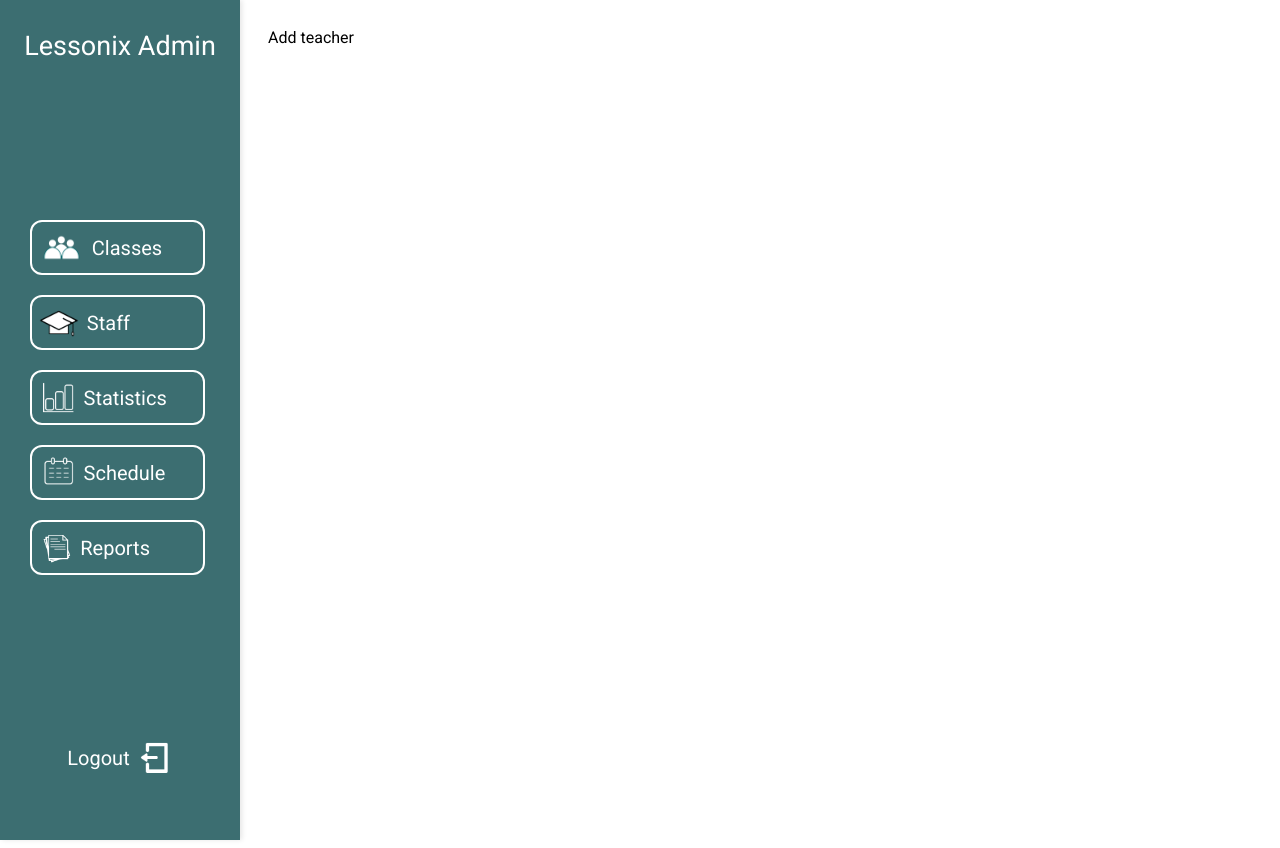
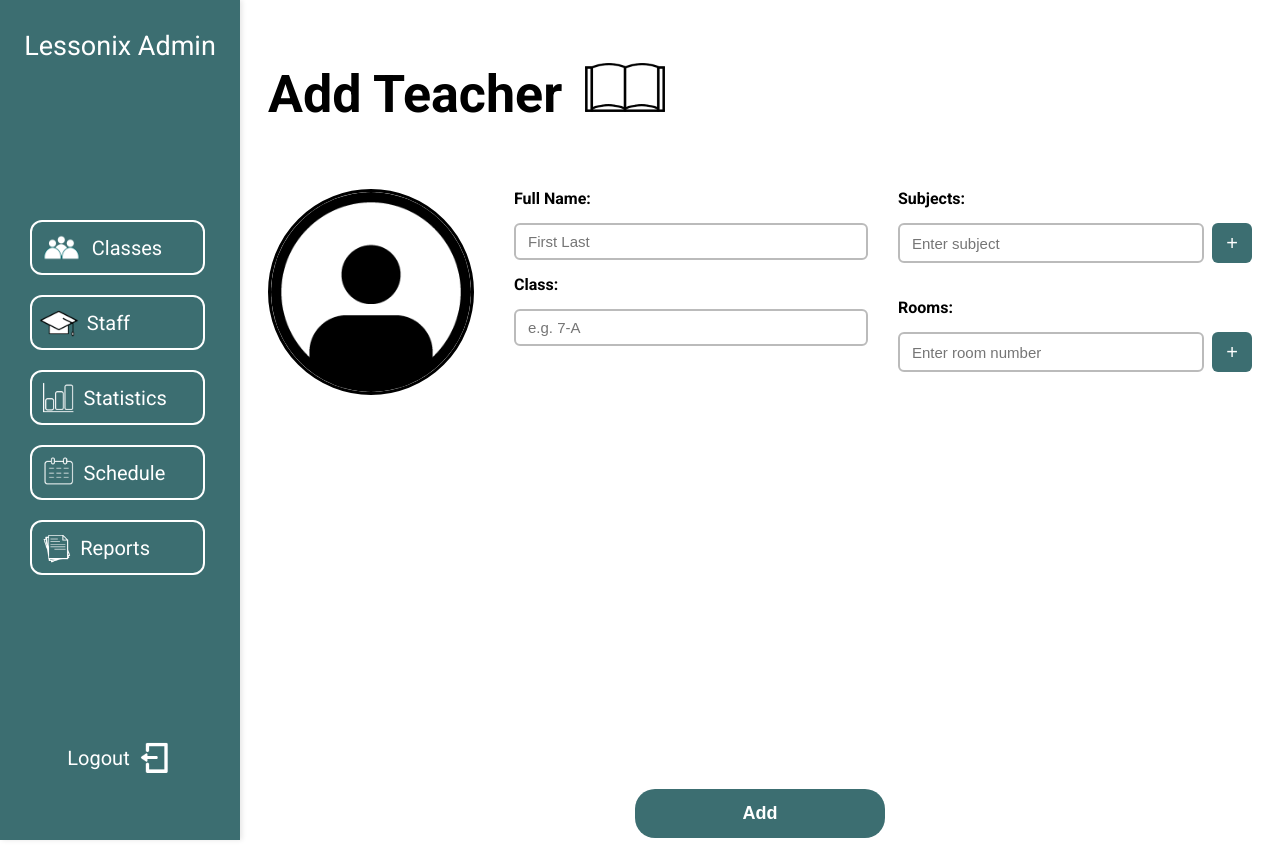
Before and after one commit to andrew-potapenko17/web-lessonixadmin, a Django app: template lessonixadmin/adminpanel/templates/adminpanel/addteacher.html in a window 1280 px wide. Run offline with Django 4.2, Linux system fonts and the light colour scheme; the template is opened without the code that fills it, so the values that code supplies are empty.

Commit message:
addteacher form base frontned

```diff
--- a/lessonixadmin/adminpanel/templates/adminpanel/addteacher.html
+++ b/lessonixadmin/adminpanel/templates/adminpanel/addteacher.html
@@ -3,21 +3,48 @@
 
 {% block content %}
 <div class="mainContent">
-    <div class="upper">
+    <div class="addteacher">
         <div class="title">
-            <span class="titlespan">Add teacher</span>
+            <h1>Add Teacher <img src="{% static 'img/book.png' %}" alt="Book"></h1>
         </div>
-    </div>
 
+        <div class="teacher-form">
+            <div class="avatar">
+                <img src="{% static 'img/avatar.png' %}" alt="Avatar">
+            </div>
 
+            <div class="inputs">
+                <div class="leftinputs">
+                    <label>Full Name:</label>
+                    <input type="text" id="teacherName" placeholder="First Last">
 
-    <div class="lower">
+                    <label>Class:</label>
+                    <input type="text" id="teacherClass" placeholder="e.g. 7-A">
+                </div>
+                <div class="rightinputs">
+                    <label>Subjects:</label>
+                    <div class="multi-input">
+                        <input type="text" id="subjectInput" placeholder="Enter subject">
+                        <button type="button" onclick="addSubject()">+</button>
+                    </div>
+                    <div id="subjectList" class="tag-list"></div>
 
+                    <label>Rooms:</label>
+                    <div class="multi-input">
+                        <input type="text" id="roomInput" placeholder="Enter room number">
+                        <button type="button" onclick="addRoom()">+</button>
+                    </div>
+                    <div id="roomList" class="tag-list"></div>
+                </div>
+            </div>
+        </div>
+
+        <div class="submit">
+            <button type="button" id="addTeacherBtn">Add</button>
+        </div>
     </div>
 </div>
 
-<link rel="stylesheet" type="text/css" href="{% static 'styles/addstaff.css' %}" />
-
-<script src="{% static 'js/staffPage.js' %}"></script>
-
+<link rel="stylesheet" type="text/css" href="{% static 'styles/addteacher.css' %}" />
+<script src="{% static 'js/addteacher.js' %}"></script>
 {% endblock content %}
--- /dev/null
+++ b/lessonixadmin/static/js/addteacher.js
@@ -0,0 +1,62 @@
+let subjects = [];
+let rooms = [];
+
+function addSubject() {
+    const input = document.getElementById("subjectInput");
+    const val = input.value.trim();
+
+    if (val && !subjects.includes(val)) {
+        subjects.push(val);
+        renderTags("subjectList", subjects, "subject");
+    }
+    input.value = "";
+}
+
+function addRoom() {
+    const input = document.getElementById("roomInput");
+    const val = input.value.trim();
+
+    if (val && !rooms.includes(val)) {
+        rooms.push(val);
+        renderTags("roomList", rooms, "room");
+    }
+    input.value = "";
+}
+
+function renderTags(containerId, arr, type) {
+    const container = document.getElementById(containerId);
+    container.innerHTML = "";
+    arr.forEach(item => {
+        const tag = document.createElement("div");
+        tag.className = "tag";
+        tag.textContent = item;
+
+        tag.onclick = () => removeTag(item, type);
+
+        container.appendChild(tag);
+    });
+}
+
+function removeTag(value, type) {
+    if (type === "subject") {
+        subjects = subjects.filter(s => s !== value);
+        renderTags("subjectList", subjects, "subject");
+    } else if (type === "room") {
+        rooms = rooms.filter(r => r !== value);
+        renderTags("roomList", rooms, "room");
+    }
+}
+
+document.getElementById("addTeacherBtn").addEventListener("click", () => {
+    const name = document.getElementById("teacherName").value.trim();
+    const clas = document.getElementById("teacherClass").value.trim();
+
+    console.log("Teacher:", {
+        name: name,
+        class: clas,
+        subjects: subjects,
+        rooms: rooms
+    });
+
+    // TODO: send via fetch() to Django backend
+});
--- /dev/null
+++ b/lessonixadmin/static/styles/addteacher.css
@@ -0,0 +1,114 @@
+.main-content {
+    display: flex;
+    display: column;
+}
+
+.addteacher .title {
+    font-size: 26px;
+    font-weight: bold;
+    display: flex;
+    align-items: center;
+}
+
+.title img {
+    margin-left: 10px;
+    width: 80px;
+    height: auto;
+}
+
+.addteacher .teacher-form {
+    margin-top: 30px;
+    display: flex;
+    height: 600px;
+    gap: 40px;
+    align-items: flex-start;
+}
+
+.addteacher .avatar img {
+    width: 200px;   /* bigger avatar */
+    height: 200px;
+    border-radius: 50%;
+    border: 3px solid #000;
+}
+
+.inputs {
+    display: flex;
+    gap: 30px;
+    flex: 1;
+}
+
+.inputs label {
+    font-weight: bold;
+}
+
+.inputs input {
+    border: 2px solid #bbb;
+    border-radius: 6px;
+    padding: 8px 12px;
+    font-size: 15px;
+    width: 100%;  /* make wider */
+    box-sizing: border-box;
+}
+
+.leftinputs, .rightinputs {
+    display: flex;
+    flex-direction: column;
+    gap: 15px;
+    flex: 1;
+}
+
+.multi-input {
+    display: flex;
+    gap: 8px;
+}
+
+.multi-input input {
+    flex: 1;
+}
+
+.multi-input button {
+    width: 40px;
+    height: 40px;
+    background: #3C6E71;
+    border: none;
+    border-radius: 6px;
+    color: white;
+    font-size: 20px;
+    cursor: pointer;
+}
+
+.tag-list {
+    display: flex;
+    flex-wrap: wrap;
+    gap: 10px;
+    margin-top: 5px;
+}
+
+.tag {
+    padding: 6px 14px;
+    background: #eee;
+    border: 1px solid #bbb;
+    border-radius: 20px;
+    font-size: 14px;
+    cursor: pointer;
+    user-select: none;
+}
+
+.submit {
+    display: flex;
+    justify-content: center;
+    align-items: center;
+}
+
+#addTeacherBtn {
+    align-self: center;
+    padding: 14px 45px;
+    background: #3C6E71;
+    border: none;
+    width: 250px;
+    border-radius: 20px;
+    font-size: 18px;
+    font-weight: bold;
+    color: #fff;
+    cursor: pointer;
+}
```
Also changed, not shown: lessonixadmin/db.sqlite3.
